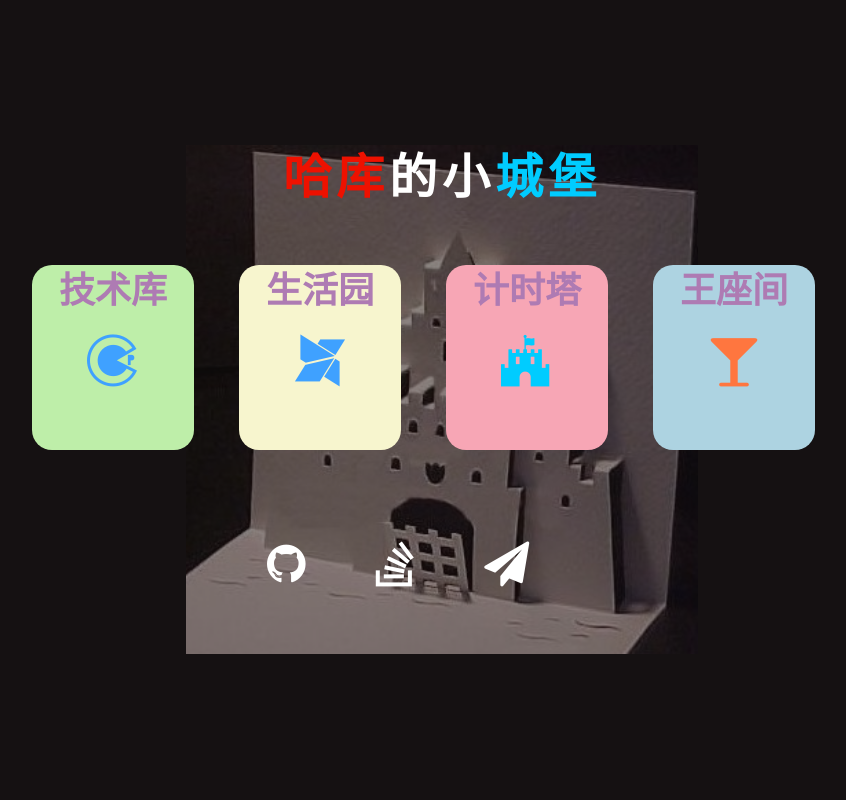
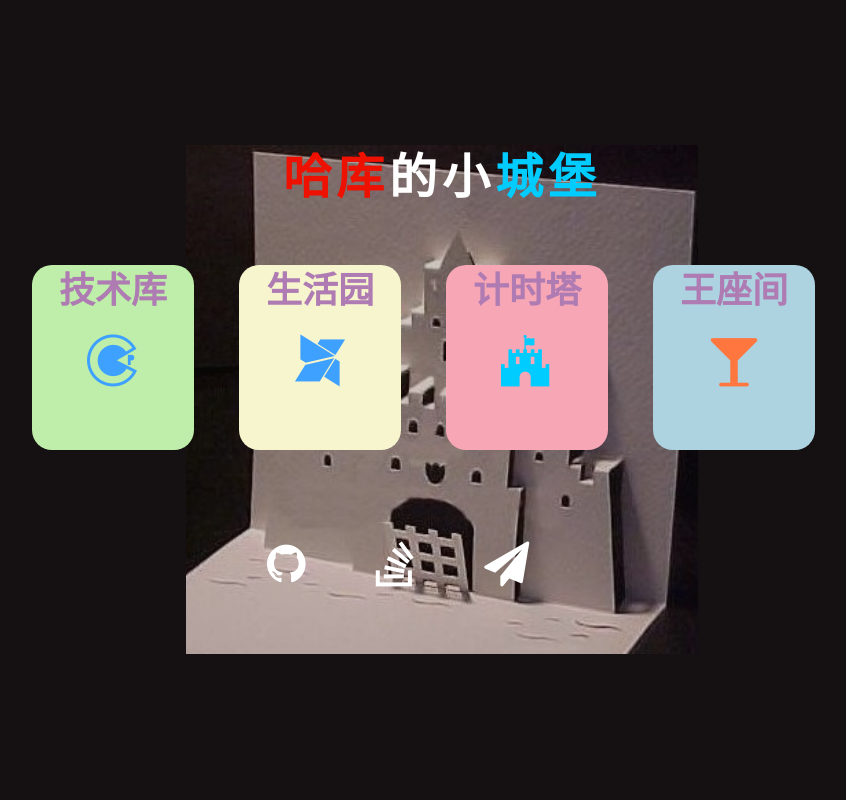
Before and after one commit to loveinbox/myblog, a Node server app: page / in a window 1280 px wide. Shown: the whole page, without its empty margins (198-1044 px from the left). Run offline with Node 20, Linux system fonts and the light colour scheme; some libraries are stand-ins or nearby versions.

Commit message:
change opacity

```diff
--- a/public/stylesheets/index.css
+++ b/public/stylesheets/index.css
@@ -36,7 +36,7 @@ body:after{
     left: 0;
     background: url(../img/castle.jpeg) no-repeat center;
     background-size:40%;
-    opacity: 0.5;
+    opacity: 0.8;
     z-index:-1;
 }
 
```
Also changed, not shown: 1 other file.
